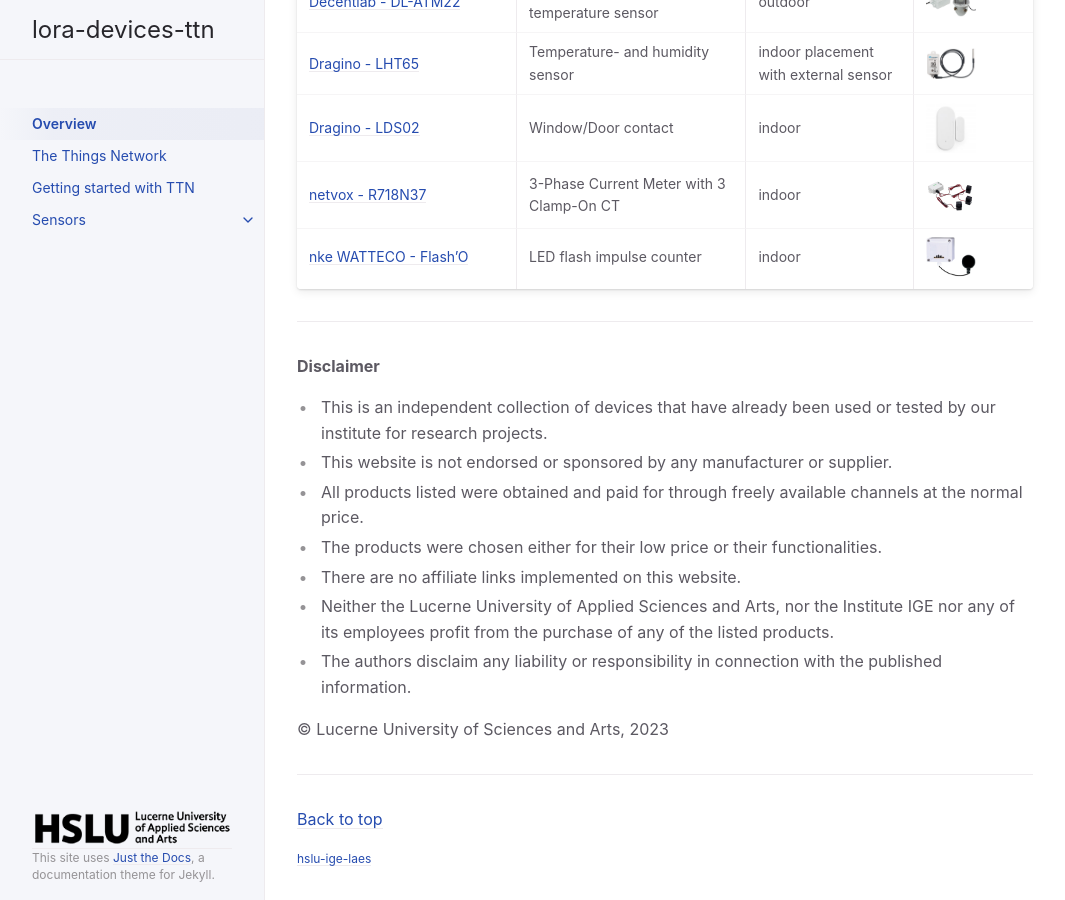
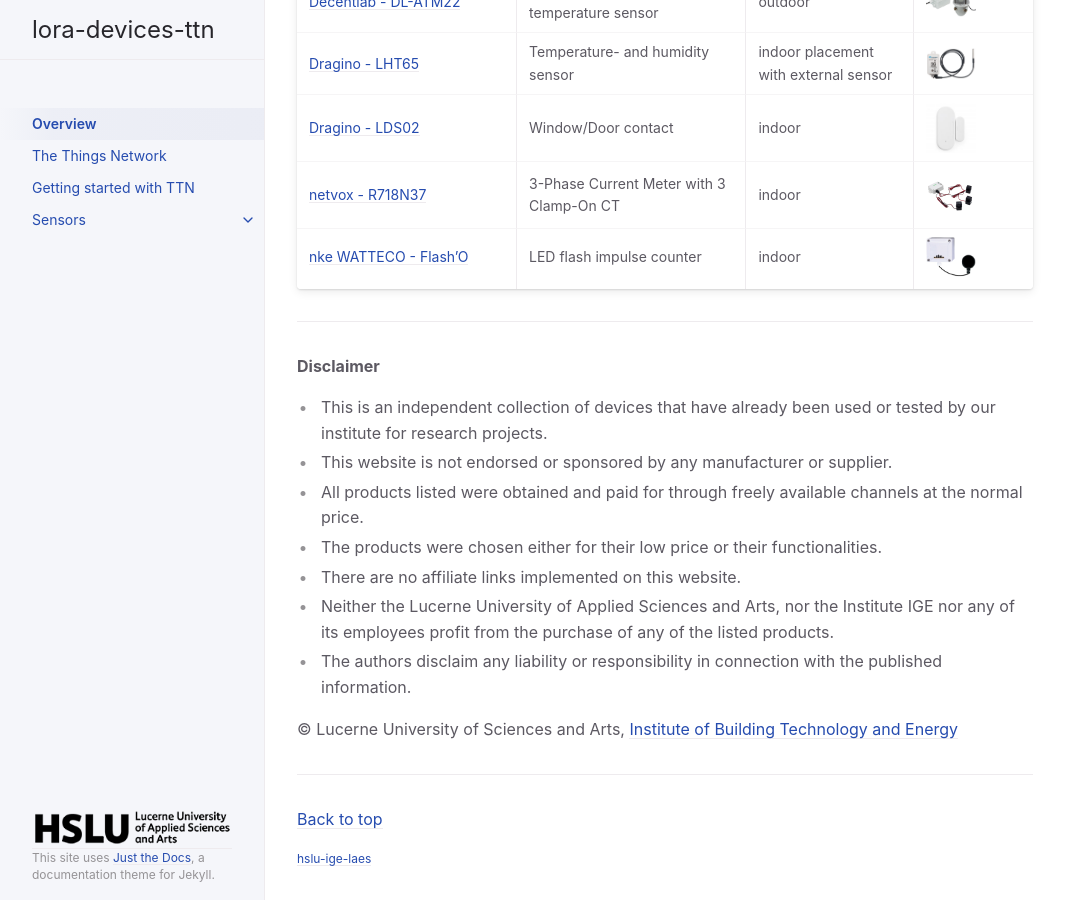
Before and after one commit to hslu-ige-laes/lora-devices-ttn, a Jekyll site: the page built from index.md, in a window 1280 px wide and 900 px high, scrolled down 769 px. Shown: the whole window, without its empty margins (107-1172 px from the left). Built offline with Jekyll 4.4.1, drawn with Linux system fonts in a browser that asks for light colours.

Commit message:
Update index.md

```diff
--- a/index.md
+++ b/index.md
@@ -44,4 +44,4 @@ This documentation gives an overview of different LoRaWAN devices and describes
 - Neither the Lucerne University of Applied Sciences and Arts, nor the Institute IGE nor any of its employees profit from the purchase of any of the listed products.
 - The authors disclaim any liability or responsibility in connection with the published information.
 
-&copy; Lucerne University of Sciences and Arts, 2023
+&copy; Lucerne University of Sciences and Arts, [Institute of Building Technology and Energy](https://www.hslu.ch/laes)
```
